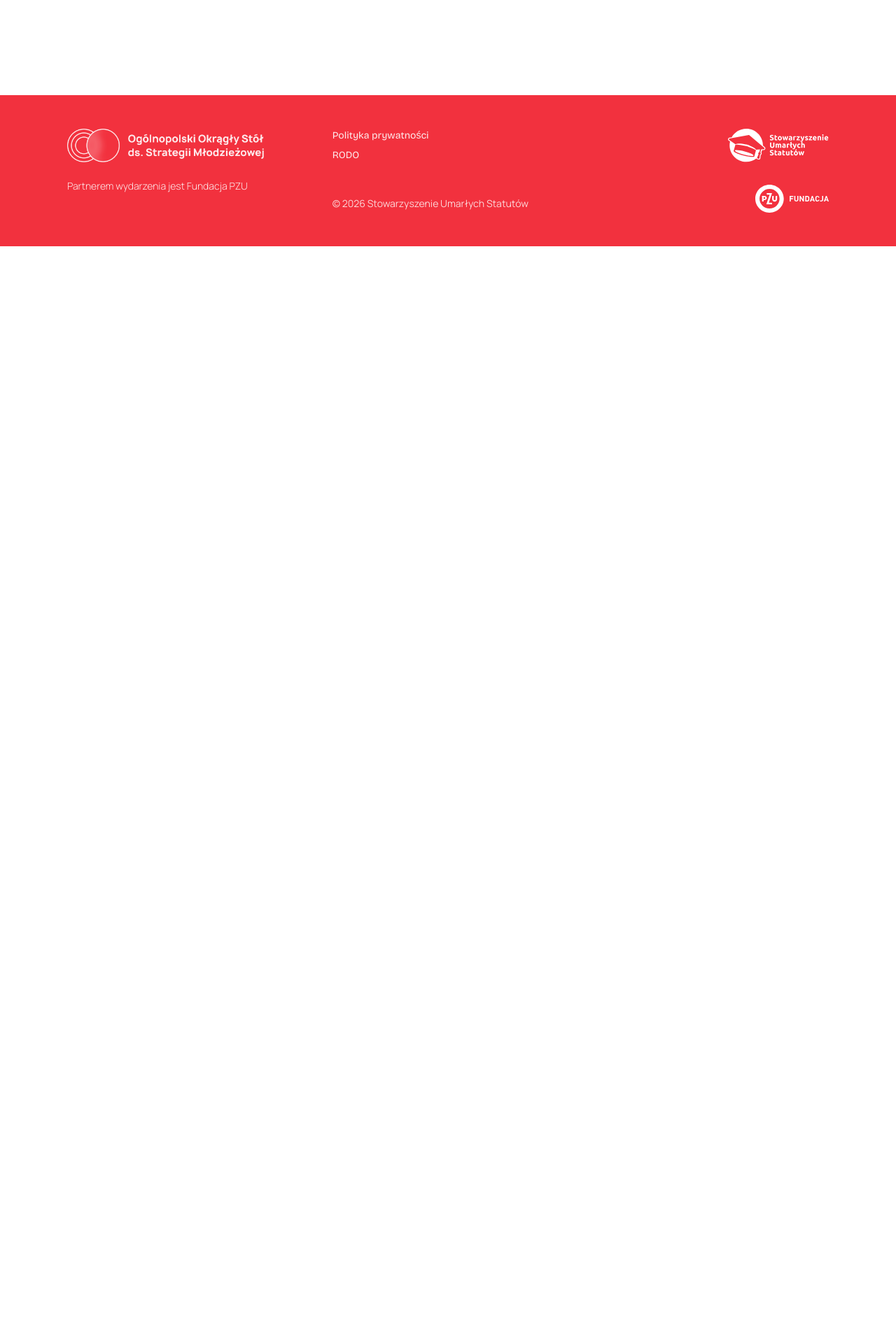
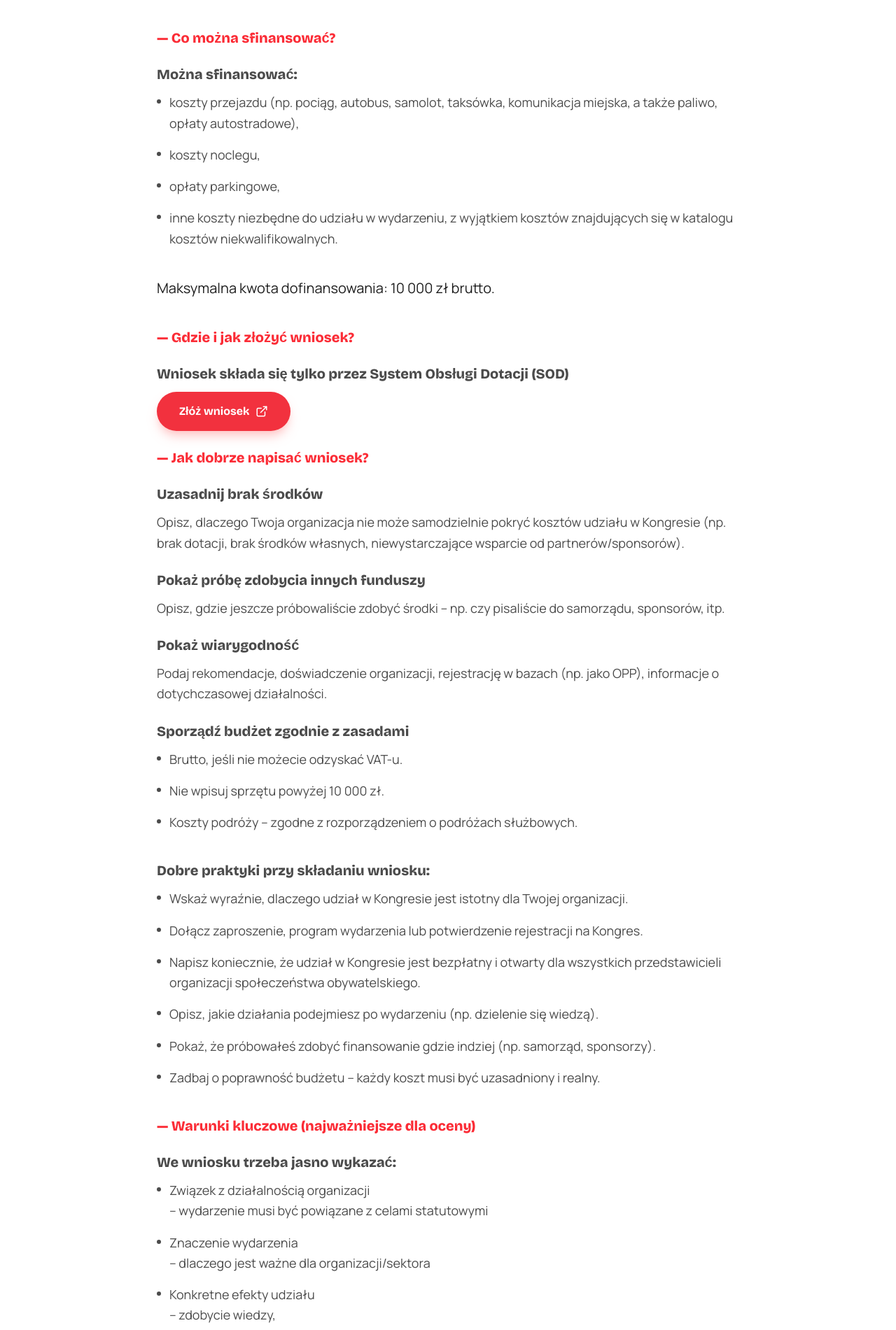
Before and after one commit to kwiatkowski-michal/okragly-stol, a Next.js app: page /zwrot-kosztow in a window 1280 px wide. Shown: the part 880-2781 px from the top of the page at 70% size. Before the commit the page ends 1232 px from the top, so only its background shows below. Built offline with nearby package versions, Linux system fonts and the light colour scheme.

Commit message:
zwrot kosztów site

```diff
--- a/app/layout.tsx
+++ b/app/layout.tsx
@@ -27,7 +27,7 @@ export default function RootLayout({
   return (
     <html
       lang="pl"
-      className={`${manrope.variable} ${bricolageGrotesque.variable} h-full antialiased scroll-smooth scroll-pt-80`}
+      className={`${manrope.variable} ${bricolageGrotesque.variable} h-full antialiased scroll-smooth scroll-pt-90`}
     >
       <body className="">
         <Navbar></Navbar>
--- a/app/page.tsx
+++ b/app/page.tsx
@@ -177,7 +177,7 @@ const App = () => {
 
               <div className="grid lg:grid-cols-3 gap-8">
                 {downloads.map((doc, idx) => (
-                  <div key={idx} className="bg-white rounded-3xl p-8 shadow-xl">
+                  <div key={idx} className="bg-white/85 backdrop-blur-lg border border-white/20 shadow-xl rounded-3xl p-6">
                     <div className="w-12 h-12 flex items-center justify-center mb-6">
                       <FileText className="w-25 h-25 malina-100" />
                     </div>
@@ -218,7 +218,7 @@ const App = () => {
                 </a>
               </div>
 
-              <div className="max-w-2xl p-8 border border-[#EBE0E0] rounded-[40px]">
+              <div className="max-w-2xl bg-white/70 backdrop-blur-lg p-8 border border-[#EBE0E0] rounded-[40px]">
                 <div className="flex items-center gap-4 mb-6">
                   <div className="flex items-center justify-center w-12 h-12 bg-white border border-gray-100 rounded-xl shadow-sm">
                     <Bus className="text-[#F2313E] w-6 h-6" />
--- a/app/zwrot-kosztow/page.tsx
+++ b/app/zwrot-kosztow/page.tsx
@@ -1,3 +1,5 @@
+import { ArrowRight, Download, ExternalLink } from "lucide-react"
+
 export default async function ZwrotKosztow() {
     return (
         <>
@@ -43,20 +45,166 @@ export default async function ZwrotKosztow() {
                     <ul className="flex flex-col gap-4 mb-10">
                         <li className="flex items-start gap-3 black-80 text-lg leading-relaxed">
                             <span className="mt-[10px] h-1.5 w-1.5 shrink-0 rounded-full bg-[#4B4B4B]" />
-                            stowarzyszenia JST, EUGT, oddziały bez osobowości prawnej,                        </li>
+                            stowarzyszenia JST, EUGT, oddziały bez osobowości prawnej,
+                        </li>
                         <li className="flex items-start gap-3 black-80 text-lg leading-relaxed">
                             <span className="mt-[10px] h-1.5 w-1.5 shrink-0 rounded-full bg-[#4B4B4B]" />
-                            osoby indywidualne,                        </li>
+                            osoby indywidualne,
+                        </li>
                         <li className="flex items-start gap-3 black-80 text-lg leading-relaxed">
                             <span className="mt-[10px] h-1.5 w-1.5 shrink-0 rounded-full bg-[#4B4B4B]" />
-                            organizacje z zaległościami rozliczeniowymi z poprzednich edycji PROO,                        </li>
+                            organizacje z zaległościami rozliczeniowymi z poprzednich edycji PROO,
+                        </li>
                         <li className="flex items-start gap-3 black-80 text-lg leading-relaxed">
                             <span className="mt-[10px] h-1.5 w-1.5 shrink-0 rounded-full bg-[#4B4B4B]" />
-                            beneficjenci PROO 5 z 2026 r., którzy już otrzymali 10 000 zł w ścieżce 2.                        </li>
+                            beneficjenci PROO 5 z 2026 r., którzy już otrzymali 10 000 zł w ścieżce 2.
+                        </li>
                     </ul>
                 </Question>
+                <Question>
+                    <h2 className="text-xl font-extrabold text-red-500 mb-6">
+                        — Co można sfinansować?
+                    </h2>
+                    <h2 className="text-xl font-extrabold black-80 mb-3">
+                        Można sfinansować:
+                    </h2>
+                    <ul className="flex flex-col gap-4 mb-10">
+                        <li className="flex items-start gap-3 black-80 text-lg leading-relaxed">
+                            <span className="mt-[10px] h-1.5 w-1.5 shrink-0 rounded-full bg-[#4B4B4B]" />
+                            koszty przejazdu (np. pociąg, autobus, samolot, taksówka, komunikacja miejska, a także paliwo, opłaty autostradowe),
+                        </li>
+                        <li className="flex items-start gap-3 black-80 text-lg leading-relaxed">
+                            <span className="mt-[10px] h-1.5 w-1.5 shrink-0 rounded-full bg-[#4B4B4B]" />
+                            koszty noclegu,
+                        </li>
+                        <li className="flex items-start gap-3 black-80 text-lg leading-relaxed">
+                            <span className="mt-[10px] h-1.5 w-1.5 shrink-0 rounded-full bg-[#4B4B4B]" />
+                            opłaty parkingowe,
+                        </li>
+                        <li className="flex items-start gap-3 black-80 text-lg leading-relaxed">
+                            <span className="mt-[10px] h-1.5 w-1.5 shrink-0 rounded-full bg-[#4B4B4B]" />
+                            inne koszty niezbędne do udziału w wydarzeniu, z wyjątkiem kosztów znajdujących się w katalogu kosztów niekwalifikowalnych.
+                        </li>
+                    </ul>
+                    <p className="text-xl black-100 leading-relaxed mb-10">
+                        Maksymalna kwota dofinansowania: 10 000 zł brutto.
+                    </p>
+                </Question>
+                <Question>
+                    <h2 className="text-xl font-extrabold text-red-500 mb-6">
+                        — Gdzie i jak złożyć wniosek?
+                    </h2>
+                    <h2 className="text-xl font-extrabold black-80 mb-3">
+                        Wniosek składa się tylko przez System Obsługi Dotacji (SOD)
+                    </h2>
+                    <div className="flex items-center gap-4 mb-6">
+                        <a href="https://generator.niw.gov.pl/login" target="_blank" rel="noopener noreferrer" className="px-8 py-4 bg-malina-100 text-white font-bold rounded-full hover:bg-red-600 transition-all shadow-lg shadow-red-200 flex items-center gap-2">
+                            Złóż wniosek <ExternalLink size={18} />
+                        </a>
+                    </div>
+                </Question>
+                <Question>
+                    <h2 className="text-xl font-extrabold text-red-500 mb-6">
+                        — Jak dobrze napisać wniosek?
+                    </h2>
+                    <h2 className="text-xl font-extrabold black-80 mb-3">
+                        Uzasadnij brak środków
+                    </h2>
+                    <p className="text-lg black-80 leading-relaxed mb-6">
+                        Opisz, dlaczego Twoja organizacja nie może samodzielnie pokryć kosztów udziału w
+                        Kongresie (np. brak dotacji, brak środków własnych, niewystarczające wsparcie od
+                        partnerów/sponsorów).
+                    </p>
+                    <h2 className="text-xl font-extrabold black-80 mb-3">
+                        Pokaż próbę zdobycia innych funduszy
+                    </h2>
+                    <p className="text-lg black-80 leading-relaxed mb-6">
+                        Opisz, gdzie jeszcze próbowaliście zdobyć środki – np. czy pisaliście do samorządu,
+                        sponsorów, itp.
+                    </p>
+                    <h2 className="text-xl font-extrabold black-80 mb-3">
+                        Pokaż wiarygodność
+                    </h2>
+                    <p className="text-lg black-80 leading-relaxed mb-6">
+                        Podaj rekomendacje, doświadczenie organizacji, rejestrację w bazach (np. jako
+                        OPP), informacje o dotychczasowej działalności.
+                    </p>
 
+                    <h2 className="text-xl font-extrabold black-80 mb-3">
+                        Sporządź budżet zgodnie z zasadami
+                    </h2>
+                    <ul className="flex flex-col gap-4 mb-10">
+                        <li className="flex items-start gap-3 black-80 text-lg leading-relaxed">
+                            <span className="mt-[10px] h-1.5 w-1.5 shrink-0 rounded-full bg-[#4B4B4B]" />
+                            Brutto, jeśli nie możecie odzyskać VAT-u.
+                        </li>
+                        <li className="flex items-start gap-3 black-80 text-lg leading-relaxed">
+                            <span className="mt-[10px] h-1.5 w-1.5 shrink-0 rounded-full bg-[#4B4B4B]" />
+                            Nie wpisuj sprzętu powyżej 10 000 zł.
+                        </li>
+                        <li className="flex items-start gap-3 black-80 text-lg leading-relaxed">
+                            <span className="mt-[10px] h-1.5 w-1.5 shrink-0 rounded-full bg-[#4B4B4B]" />
+                            Koszty podróży – zgodne z rozporządzeniem o podróżach służbowych.
+                        </li>
 
+                    </ul>
+                    <h2 className="text-xl font-extrabold black-80 mb-3">
+                        Dobre praktyki przy składaniu wniosku:
+                    </h2>
+                    <ul className="flex flex-col gap-4 mb-10">
+                    <li className="flex items-start gap-3 black-80 text-lg leading-relaxed">
+                            <span className="mt-[10px] h-1.5 w-1.5 shrink-0 rounded-full bg-[#4B4B4B]" />
+                        Wskaż wyraźnie, dlaczego udział w Kongresie jest istotny dla Twojej organizacji.
+                    </li>
+                    <li className="flex items-start gap-3 black-80 text-lg leading-relaxed">
+                        <span className="mt-[10px] h-1.5 w-1.5 shrink-0 rounded-full bg-[#4B4B4B]" />
+                        Dołącz zaproszenie, program wydarzenia lub potwierdzenie rejestracji na Kongres.
+                    </li>
+
+                    <li className="flex items-start gap-3 black-80 text-lg leading-relaxed">
+                            <span className="mt-[10px] h-1.5 w-1.5 shrink-0 rounded-full bg-[#4B4B4B]" />
+                        Napisz koniecznie, że udział w Kongresie jest bezpłatny i otwarty dla wszystkich przedstawicieli organizacji społeczeństwa obywatelskiego.
+                    </li>
+                    <li className="flex items-start gap-3 black-80 text-lg leading-relaxed">
+                            <span className="mt-[10px] h-1.5 w-1.5 shrink-0 rounded-full bg-[#4B4B4B]" />
+                        Opisz, jakie działania podejmiesz po wydarzeniu (np. dzielenie się wiedzą).
+                    </li>
+                    <li className="flex items-start gap-3 black-80 text-lg leading-relaxed">
+                            <span className="mt-[10px] h-1.5 w-1.5 shrink-0 rounded-full bg-[#4B4B4B]" />
+                        Pokaż, że próbowałeś zdobyć finansowanie gdzie indziej (np. samorząd, sponsorzy).
+                    </li>
+                    <li className="flex items-start gap-3 black-80 text-lg leading-relaxed">
+                            <span className="mt-[10px] h-1.5 w-1.5 shrink-0 rounded-full bg-[#4B4B4B]" />
+                        Zadbaj o poprawność budżetu – każdy koszt musi być uzasadniony i realny.
+                    </li>
+                    </ul>
+                </Question>
+                <Question>
+                    <h2 className="text-xl font-extrabold text-red-500 mb-6">
+                        — Warunki kluczowe (najważniejsze dla oceny)
+                    </h2>
+                    <h2 className="text-xl font-extrabold black-80 mb-3">
+                        We wniosku trzeba jasno wykazać:
+                    </h2>
+                    <ul className="flex flex-col gap-4 mb-10">
+                        <li className="flex items-start gap-3 black-80 text-lg leading-relaxed">
+                            <span className="mt-[10px] h-1.5 w-1.5 shrink-0 rounded-full bg-[#4B4B4B]" />
+                            Związek z działalnością organizacji <br />– wydarzenie musi być powiązane z celami statutowymi
+                        </li>
+                        <li className="flex items-start gap-3 black-80 text-lg leading-relaxed">
+                            <span className="mt-[10px] h-1.5 w-1.5 shrink-0 rounded-full bg-[#4B4B4B]" />
+                            Znaczenie wydarzenia <br />– dlaczego jest ważne dla organizacji/sektora
+                        </li>
+                        <li className="flex items-start gap-3 black-80 text-lg leading-relaxed">
+                            <span className="mt-[10px] h-1.5 w-1.5 shrink-0 rounded-full bg-[#4B4B4B]" />
+                            Konkretne efekty udziału <br />– zdobycie wiedzy,<br />– nawiązanie partnerstw,<br />– udział w debacie publicznej
+                        </li>
+                        <li className="flex items-start gap-3 black-80 text-lg leading-relaxed">
+                            <span className="mt-[10px] h-1.5 w-1.5 shrink-0 rounded-full bg-[#4B4B4B]" />
+                            Racjonalność udziału osób <br />– standardowo: 1–2 osoby (maks. 3),<br />– więcej tylko przy dobrym uzasadnieniu
+                        </li>
+                    </ul>
+                </Question>
             </section>
         </>
     )
```
